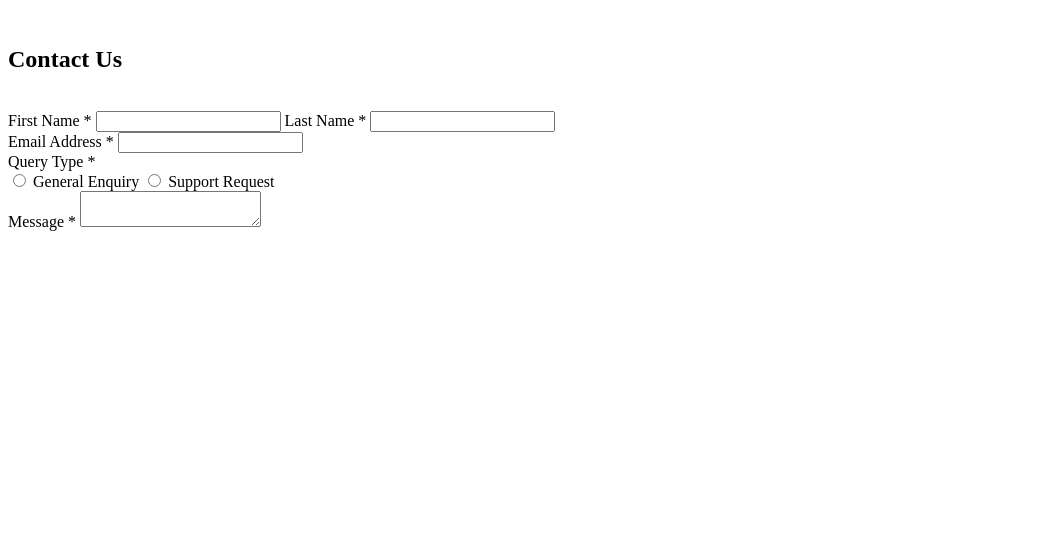
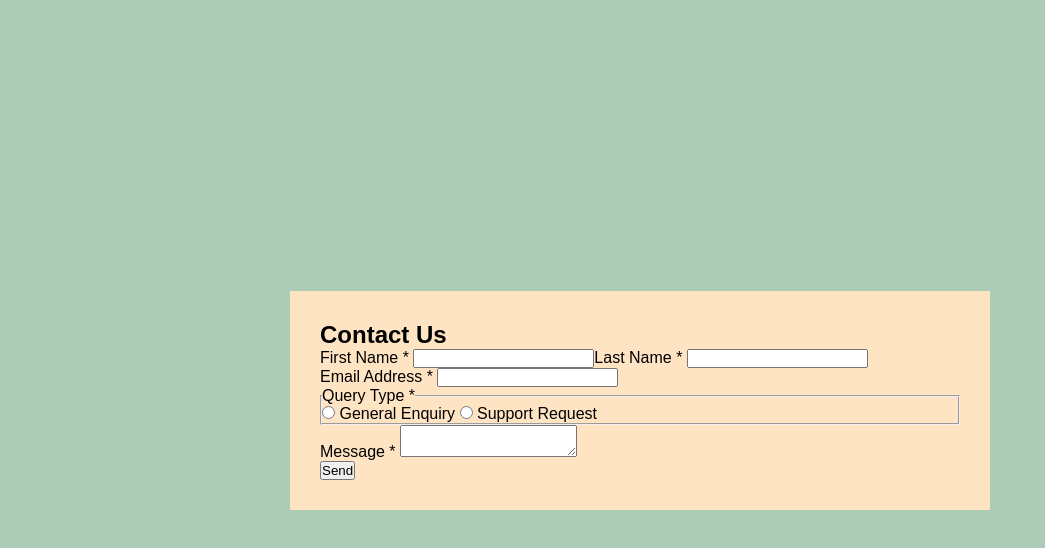
Before and after one commit to Swimaster01/contact-form, a plain HTML site: page index.html in a window 1280 px wide. Shown: the whole page, without its empty margins (0-1045 px from the left). Drawn offline with Linux system fonts and the light colour scheme.

Commit message:
Refined html code and added css

```diff
--- a/index.html
+++ b/index.html
@@ -5,38 +5,57 @@
     <meta http-equiv="X-UA-Compatible" content="IE=edge" />
     <meta name="viewport" content="width=device-width, initial-scale=1.0" />
     <title>Document</title>
+    <link rel="stylesheet" href="style.css" />
   </head>
-  <br>
-    <h2>Contact Us</h2>
+  <body>
+    <form action="#" class="form">
+      <h2 class="form__title">Contact Us</h2>
 
-    <br>
+      <div class="name_container">
+        <div class="form__group">
+          <label for="fname">First Name *</label>
+          <input type="text" id="fname" name="fname" />
+        </div>
 
-    <div>
-<label for="fname">First Name *</label>
-      <input type="text" id="fname" name="fname" />
-      <label for="lname">Last Name * </label>
-      <input type="text" id="lname" name="lname" /></br>
-    </div>
+        <div class="form__group">
+          <label for="lname">Last Name *</label>
+          <input type="text" id="lname" name="lname" />
+        </div>
+      </div>
 
+      <div class="form__group">
+        <label for="email">Email Address *</label>
+        <input type="email" id="email" name="email" />
+      </div>
 
-      <label for="email">Email Address *</label>
-      <input type="email" id="email" name="email"></br>
+      <fieldset class="form__group">
+        <legend>Query Type *</legend>
+        <label>
+          <input
+            type="radio"
+            id="general"
+            name="query"
+            value="General Enquiry"
+          />
+          General Enquiry
+        </label>
+        <label>
+          <input
+            type="radio"
+            id="support"
+            name="query"
+            value="Support Request"
+          />
+          Support Request
+        </label>
+      </fieldset>
 
+      <div class="form__group">
+        <label for="message">Message *</label>
+        <textarea id="message" name="message"></textarea>
+      </div>
 
-      <label for="query">Query Type *</label></br>
-      <input type="radio" id="general" name="query" value="General Enquiry">
-      <label for="general"> General Enquiry </label>
-      <input type="radio" id="support" name="query" value="Support Request">
-      <label for="support"> Support Request</label>
-
-      <br>
-
-      <label for="">Message *</label>
-      <textarea name="message" id="message"></textarea>
-
-
-
-
+      <button type="submit" class="form__submit">Send</button>
     </form>
   </body>
 </html>
--- /dev/null
+++ b/style.css
@@ -0,0 +1,48 @@
+* {
+  padding: 0;
+  margin: 0;
+  box-sizing: border-box;
+}
+
+@font-face {
+  font-family: "karla";
+  src: url("https://fonts.googleapis.com/css2?family=Karla:ital,wght@0,200..800;1,200..800&display=swap");
+}
+
+body {
+  font-family: "karla", sans-serif;
+  background-color: #acccb7;
+  display: flex;
+  flex-direction: column;
+  justify-content: center;
+  align-items: center;
+  height: 100vh;
+}
+
+form {
+  background-color: bisque;
+  padding: 30px;
+  width: 700px;
+}
+
+h2.form_title {
+  border: black 2px solid;
+
+  display: flex;
+  align-items: left;
+  text-align: center;
+  margin-bottom: 2rem;
+}
+
+input [type="text"] {
+  width: 400px;
+  margin: 8px 0;
+  border: 1px solid #ccc;
+  border-radius: 4px;
+  box-sizing: border-box;
+}
+
+.name_container {
+  display: flex;
+  flex-direction: row;
+}
```
